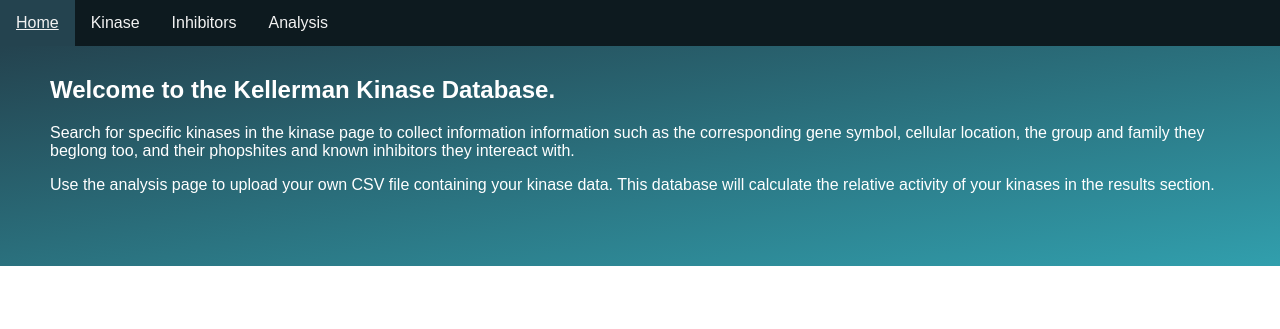
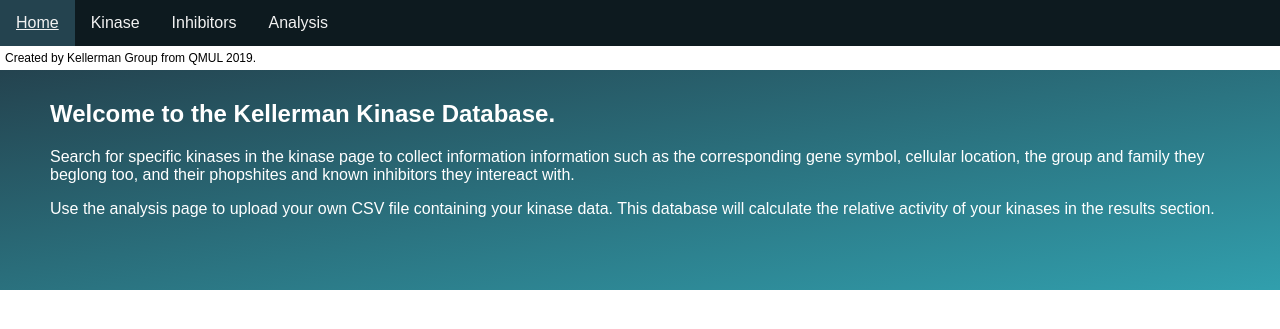
Before and after one commit to IldikoMagda/kellerman, a Flask app: page / in a window 1280 px wide. Shown: the top 329 px of the page. Run offline with Flask 2, Linux system fonts and the light colour scheme.

Commit message:
Update menu.html

```diff
--- a/templates/menu.html
+++ b/templates/menu.html
@@ -11,6 +11,9 @@
 <a href="{{ url_for('analysis.index') }}">Analysis</a>
 </div>
 
+<div class="footer">
+  Created by Kellerman Group from QMUL 2019.
+  </div>
 {% block content %}
 
 {% endblock %}
```
